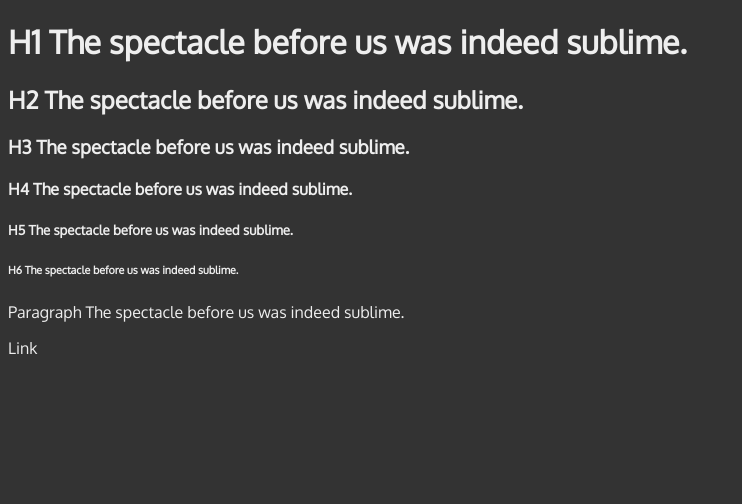
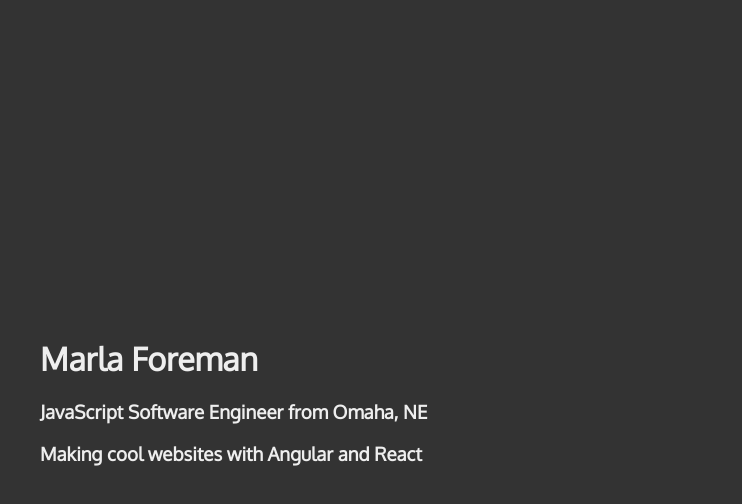
Before and after one commit to marla294/resume-app, a React app: page / in a window 1280 px wide. Shown: the whole page, without its empty margins (0-742 px from the left). Built offline with nearby package versions, Linux system fonts and the light colour scheme.

Commit message:
Working on Header component

```diff
--- a/package.json
+++ b/package.json
@@ -3,7 +3,9 @@
   "version": "0.1.0",
   "private": true,
   "dependencies": {
+    "bootstrap": "^4.1.0",
     "react": "^16.3.1",
+    "react-bootstrap": "^0.32.1",
     "react-dom": "^16.3.1",
     "react-scripts": "1.1.4"
   },
--- a/src/components/App.js
+++ b/src/components/App.js
@@ -3,7 +3,11 @@
 
 class App extends Component {
 	render() {
-		return <Header />;
+		return (
+			<div>
+				<Header />
+			</div>
+		);
 	}
 }
 
--- a/src/components/Header.js
+++ b/src/components/Header.js
@@ -1,17 +1,31 @@
 import React from "react";
+import { TransitionGroup, CSSTransition } from "react-transition-group";
+import "../css/Header.css";
 
 class Header extends React.Component {
+	HeaderContent = <h1>Content</h1>;
+	FullContent = "";
+
+	componentDidMount() {
+		this.HeaderContent = <h1>Hi</h1>;
+		this.render();
+	}
+
 	render() {
+		const transitionOptions = {
+			classNames: "content",
+			timeout: { enter: 5000 }
+		};
+
 		return (
 			<div className="header">
-				<h1>H1 The spectacle before us was indeed sublime.</h1>
-				<h2>H2 The spectacle before us was indeed sublime.</h2>
-				<h3>H3 The spectacle before us was indeed sublime.</h3>
-				<h4>H4 The spectacle before us was indeed sublime.</h4>
-				<h5>H5 The spectacle before us was indeed sublime.</h5>
-				<h6>H6 The spectacle before us was indeed sublime.</h6>
-				<p>Paragraph The spectacle before us was indeed sublime.</p>
-				<a href="google.com">Link</a>
+				<div className="align-center">
+					<div>
+						<h1>Marla Foreman</h1>
+						<h3>JavaScript Software Engineer from Omaha, NE</h3>
+						<h3>Making cool websites with Angular and React</h3>
+					</div>
+				</div>
 			</div>
 		);
 	}
--- /dev/null
+++ b/src/css/Header.css
@@ -0,0 +1,4 @@
+
+.content-enter {
+	color: red;
+}
--- a/src/css/style.css
+++ b/src/css/style.css
@@ -4,6 +4,10 @@
 	font-family: 'Oxygen', sans-serif;
 	background-color: #333;
 	color: #eee;
+}
+
+body {
+	margin: 0 40px;
 }
 
 a {
@@ -16,6 +20,17 @@
 }
 
 .header {
-	background-color: #333;
-	color: #eee;
+	height: 100vh;
 }
+
+.align-center {
+	height: inherit;
+	display: flex;
+	align-items: center;
+}
+
+@media only screen and (max-width: 576px) {
+	body {
+		margin: 0 10px;
+	}
+}
```
Also changed, not shown: src/App.css (deleted, +0 -28 lines), 1 other file.
